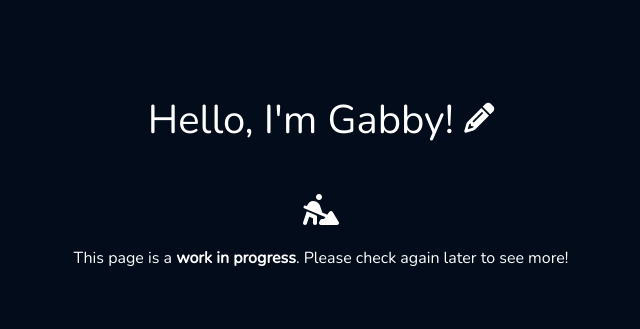
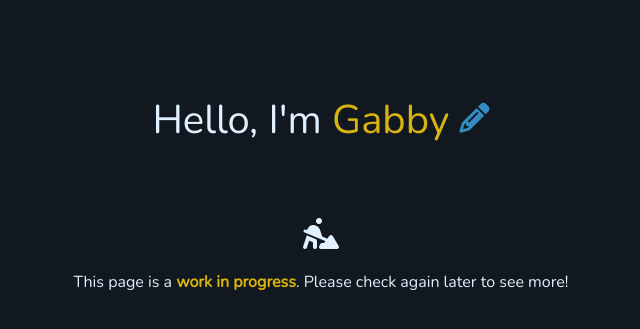
Before and after one commit to Serenamidori/serenamidori.github.io, a Jekyll site: the page built from index.html, in a window 1280 px wide. Shown: the top 329 px of the page, without its empty margins (319-959 px from the left). Built offline with Jekyll 4.4.1, drawn with Linux system fonts in a browser that asks for light colours.

Commit message:
Updated HTML to include meta tags, updated site colors to be consistent, tweaks to the coloring of WIP page

```diff
--- a/_layouts/default.html
+++ b/_layouts/default.html
@@ -1,6 +1,8 @@
 <!DOCTYPE html>
-	<html>
+<html lang="en">
   <head>
+    <meta name="viewport" content="width=device-width, initial-scale=1.0">
+    <meta name="description" content="Gabby Gonzalez is a software engineer with a passion for unique and accessable user experiences.">
     <title>Gabby Gonzalez</title>
     <link rel="icon" type="image/png" href="">
     <link rel="stylesheet" href="https://cdn.jsdelivr.net/npm/bootstrap@4.3.1/dist/css/bootstrap.min.css" integrity="sha384-ggOyR0iXCbMQv3Xipma34MD+dH/1fQ784/j6cY/iJTQUOhcWr7x9JvoRxT2MZw1T" crossorigin="anonymous">
@@ -15,17 +17,20 @@
     <div class="row page">
       <div class="col-10 text-center">
         <h1 class="title">
-            <span>Hello, I'm Gabby!</span>
+          <span>
+            Hello, I'm <span class="emphasis">Gabby</span>
             <i class="fa-solid fa-pencil fa-xs"></i>
+          </span>
         </h1>
 
         <div class="row content">
           <div class="col-10">
             <h2><i class="fa-solid fa-person-digging"></i></h2>
+            <p class="mt-3">
+              This page is a <strong class="emphasis">work in progress</strong>. Please check again later to see more!
+            </p>
 
-              <p class="mt-3">
-                This page is a <strong>work in progress</strong>. Please check again later to see more!
-              </p>
+
           </div>
         </div>
 
--- a/css/main.css
+++ b/css/main.css
@@ -1,9 +1,18 @@
+:root {
+  /* Color scheme from https://www.canva.com/learn/website-color-schemes/ */
+  --ivory-black: #11181f;
+  --sky-blue: #328cc1;
+  --ice-blue: #e0f0ff;
+  --gold-leaf: #d9b310;
+  --prussian-blue: #083c5d;
+}
+
 body {
   height: 100%;
-  font-family: Nunito, sans-serif !important;
-  background-color: #020C1B !important;
-  overflow-x: hidden !important;
-  color: white;
+  overflow-x: hidden;
+  font-family: Nunito, sans-serif;
+  color: var(--ice-blue);
+  background-color: var(--ivory-black);
 }
 
 .row.page {
@@ -12,7 +21,7 @@ body {
 }
 
 .row.content {
-  margin-top: 48px;
+  margin-top: 72px;
   justify-content: center;
 }
 
@@ -22,16 +31,25 @@ i.fa-pencil:hover {
 }
 
 h1 {
+  color: var(--ice-blue);
 
-  &.title span {
+  i {
+    color: var(--sky-blue);
+  }
+
+  &.title {
     font-size: 2.5rem;
     transition: font-size .2s;
   }
 
-  &.title span:hover {
+  &.title:hover {
     font-size: 2.7rem;
     transition: font-size .3s;
   }
+}
+
+.emphasis {
+  color: var(--gold-leaf);
 }
 
 /* Animations */
```
Lines whose indentation alone changed are shown as unchanged.
